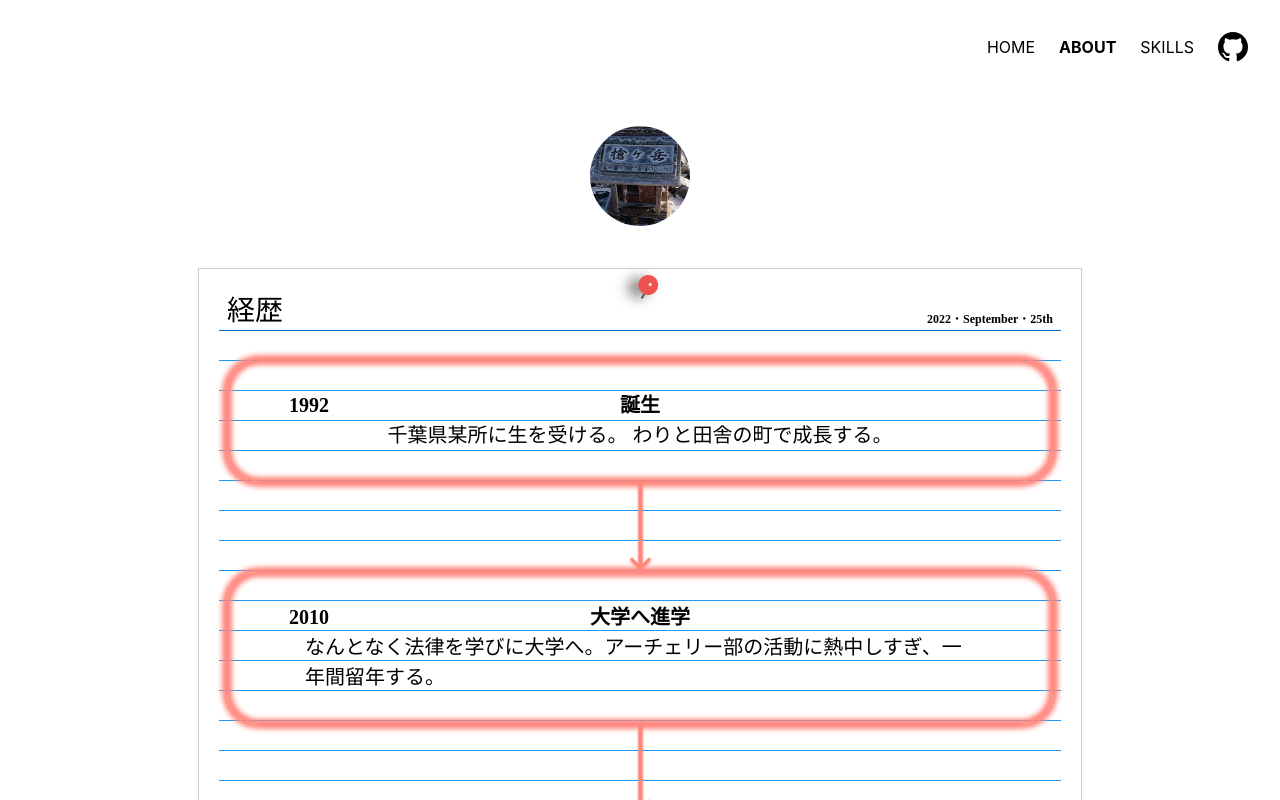
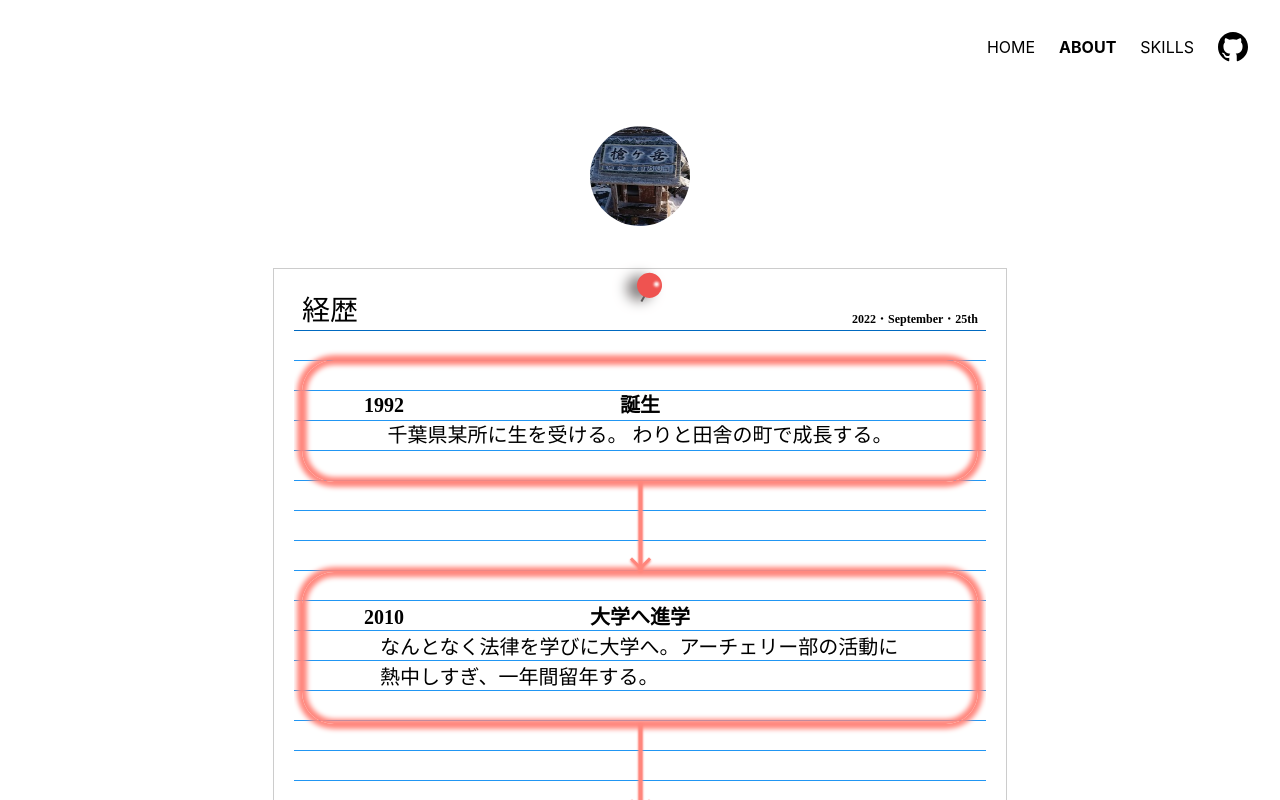
Before and after one commit to mskw-nori/my-portfolio-site, a Next.js app: page /about in a window 1280 px wide. Built offline with nearby package versions, Linux system fonts and the light colour scheme; a web font is replaced by a local one.

Commit message:
Add aspect-ratio to clipboard

```diff
--- a/src/styles/modules/Clipboard.module.css
+++ b/src/styles/modules/Clipboard.module.css
@@ -8,10 +8,11 @@
   position: absolute;
   top: 15px;
   left: 50%;
+  z-index: 2;
   transform-origin: center bottom;
   transform: rotate(30deg) translateX(50%);
   width: 1.5px;
-  height: 15px;
+  height: 17.5px;
   background-color: #444;
 }
 .clipboard__pin::before {
@@ -21,8 +22,8 @@
   top: 0;
   left: 0;
   transform: translate(-50%, -50%);
-  width: 20px;
-  height: 20px;
+  width: 25px;
+  height: 25px;
   border-radius: 100vh;
   background-color: var(--pin-color, var(--secondary-main));
   box-shadow: -7.5px 7.5px 12.5px #827d7d;
@@ -31,12 +32,12 @@
   content: '';
   display: block;
   position: absolute;
-  top: -3px;
-  left: 0;
-  width: 3px;
-  height: 3px;
+  top: -7.5px;
+  left: 2.5px;
+  width: 5px;
+  height: 5px;
   border-radius: 100vh;
-  filter: blur(0.3px);
+  filter: blur(1px);
   background-color: #fff;
 }
 
@@ -44,7 +45,7 @@
   font-family: 'New Tegomin';
   font-weight: 550;
   border: 1px solid #ccc;
-  transform-origin: center 15px;
+  transform-origin: center 17.5px;
   animation: rolling 2s ease-in-out;
   padding: 1.5rem 1.25rem;
 }
@@ -91,11 +92,14 @@
 
 .clipboard__note {
   position: relative;
+  /* 実際のルーズリーフの比率 1 : √2 */
+  aspect-ratio: 1/ 1.41421356;
   line-height: 30px;
   overflow-wrap: break-word;
   background: linear-gradient(var(--primary-main) 1px, transparent 1px) #fff top left / auto 30px;
   border-top: 1px solid transparent;
   border-bottom: 1px solid transparent;
+  overflow: auto;
   padding: 0 0.5rem;
 }
 @media (max-width: var(--breakpoint-sm)) {
--- a/src/styles/modules/PageSection.module.css
+++ b/src/styles/modules/PageSection.module.css
@@ -1,5 +1,5 @@
 .page_section {
-  max-width: 900px;
+  max-width: 750px;
   padding: 2rem 0.5rem;
   margin: auto;
 }
```
